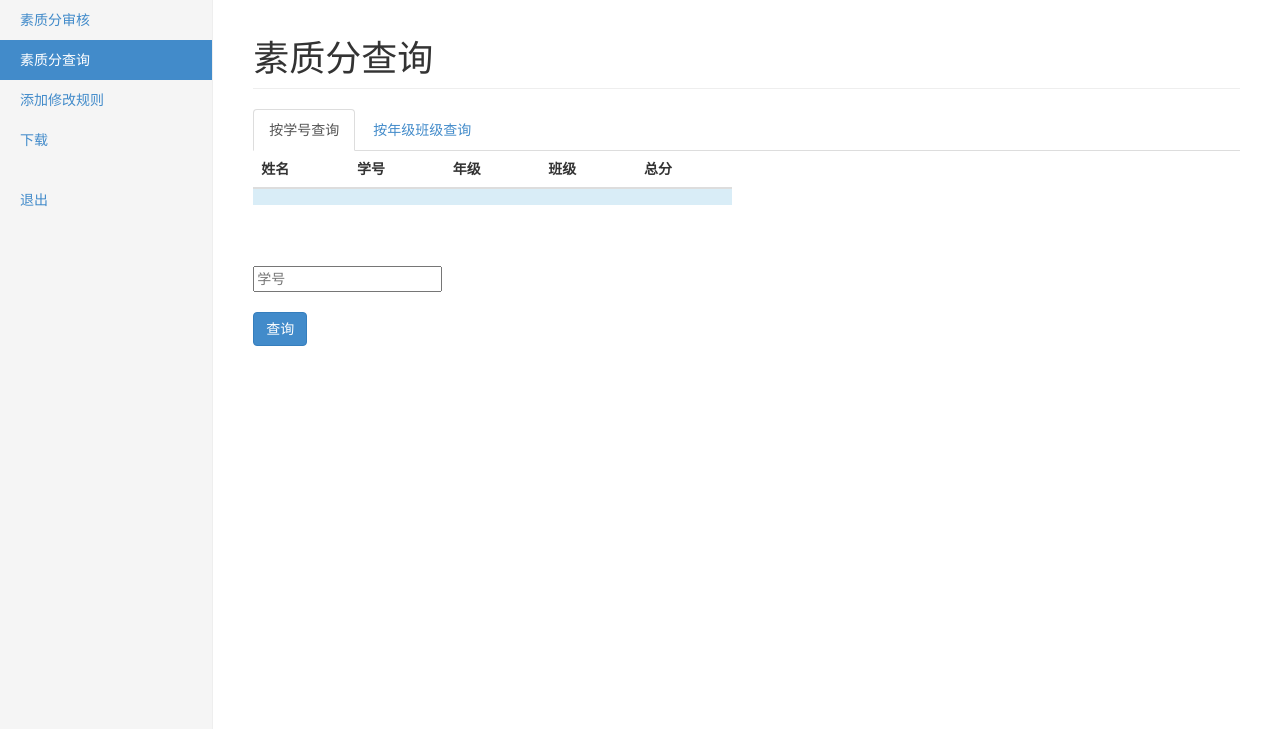
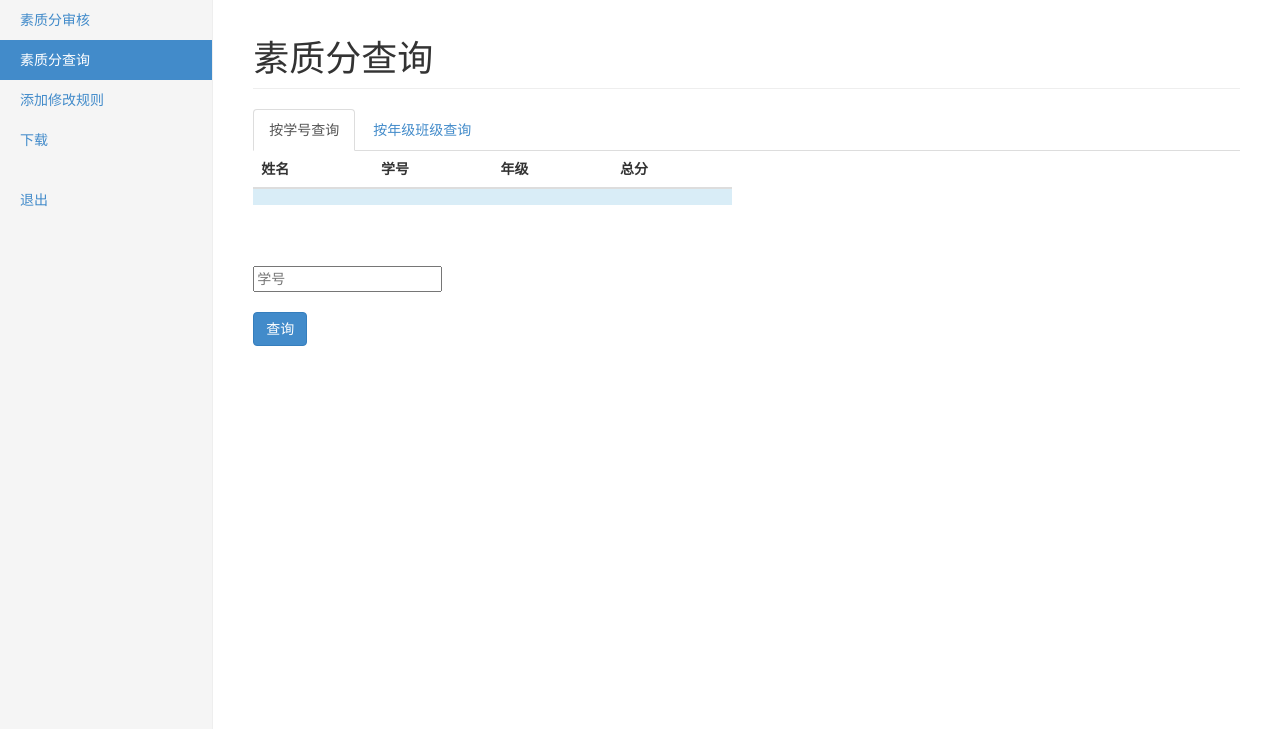
Before and after one commit to hanxiaomax/scorecalcu4ME, a Flask app: a page that uses app/templates/admin_search.html in a window 1280 px wide. Shown: the part 71-800 px from the top of the page. Run offline with Flask 2, Linux system fonts and the light colour scheme; a user stored in the database is signed in; data comes from the database, SQL or seed files in the repository; lists and menus that the app fills with data are empty; parts of the project's set-up code (start-up, migrations or seed data) failed here and were passed over; some libraries are stand-ins or nearby versions.

Commit message:
取消班级

```diff
--- a/app/templates/admin_search.html
+++ b/app/templates/admin_search.html
@@ -139,9 +139,6 @@
                   年级
                 </th>
                 <th>
-                  班级
-                </th>
-                <th>
                   总分
                 </th>
               </tr>
@@ -156,8 +153,6 @@
                 </td>
                 <td id="grade">
 
-                </td>
-                <td id="Class">
 
                 </td>
                 <td id="sum">
@@ -215,9 +210,7 @@
                 <th>
                   年级
                 </th>
-                <th>
-                  班级
-                </th>
+
                 <th>
                   总分
                 </th>
@@ -233,8 +226,7 @@
                 </td>
                 <td id="grade">
 
-                </td>
-                <td id="Class">
+
 
                 </td>
                 <td id="sum">
@@ -311,7 +303,6 @@ $(function () {
                 $("#name").html(data.name);
                 $("#campID").html(data.campID);
                 $("#grade").html(data.grade);
-                $("#Class").html(data.Class);
                 $("#sum").html(data.sum);
 
                 $("#score_items thead").empty()
--- a/app/views.py
+++ b/app/views.py
@@ -194,7 +194,6 @@ def getStuInfo():
             jsondic={
             "name":user.name,
             "campID":user.campID,
-            "Class":user.Class,
             "grade":user.grade,
             "sum":user.score,
             "items":[]
```
